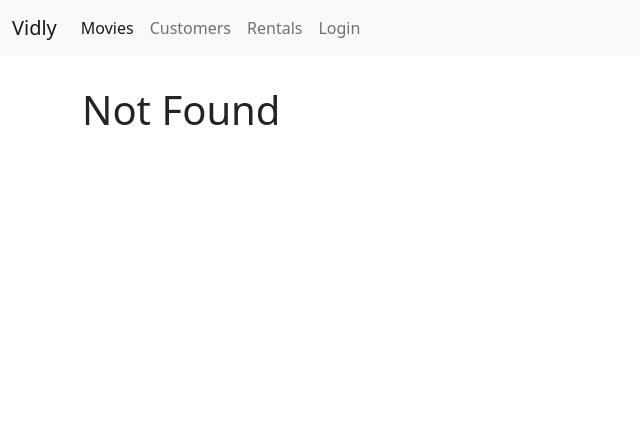
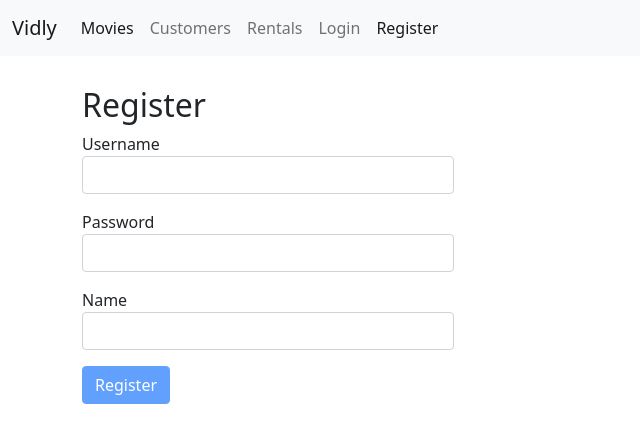
Before and after one commit to rickykiet83/vidly_react, a React (Create React App) app: page /register in a window 1280 px wide. Before the commit this address led to /not-found. Shown: the top 442 px of the page, without its empty margins (0-640 px from the left). Built offline with nearby package versions, Linux system fonts and the light colour scheme.

Commit message:
Register Form

```diff
--- a/src/App.js
+++ b/src/App.js
@@ -9,6 +9,7 @@ import MovieForm from './components/movieForm';
 import Movies from './components/movies';
 import NavBar from './components/navBar';
 import NotFound from './components/notFound';
+import RegisterForm from './components/registerForm';
 import Rentals from './components/rentals';
 
 class App extends Component {
@@ -19,6 +20,7 @@ class App extends Component {
         <main className='container'>
           <Switch>
             <Route path='/login' component={LoginForm}></Route>
+            <Route path='/register' component={RegisterForm}></Route>
             <Route path='/movies/:id' component={MovieForm}></Route>
             <Route path='/movies' component={Movies}></Route>
             <Route path='/customers' component={Customers}></Route>
--- a/src/components/navBar.jsx
+++ b/src/components/navBar.jsx
@@ -46,6 +46,11 @@ const NavBar = () => {
                 Login
               </NavLink>
             </li>
+            <li className='nav-item'>
+              <NavLink className='nav-link' to='/register'>
+                Register
+              </NavLink>
+            </li>
           </ul>
         </div>
       </div>
--- /dev/null
+++ b/src/components/registerForm.jsx
@@ -0,0 +1,35 @@
+import Form from './common/form';
+import Joi from 'joi-browser';
+import React from 'react';
+
+class RegisterForm extends Form {
+  state = {
+    data: { username: '', password: '', name: '' },
+    errors: {},
+  };
+  schema = {
+    username: Joi.string().required().label('Username'),
+    password: Joi.string().required().min(5).label('Password'),
+    name: Joi.string().required().label('Name'),
+  };
+
+  doSubmit = () => {
+    console.log('Submitted');
+  };
+
+  render() {
+    return (
+      <div>
+        <h2>Register</h2>
+        <form onSubmit={this.handleSubmit}>
+          {this.renderInput('username', 'Username')}
+          {this.renderInput('password', 'Password', 'password')}
+          {this.renderInput('name', 'Name')}
+          <div className='col col-sm-2'>{this.renderButton('Register')}</div>
+        </form>
+      </div>
+    );
+  }
+}
+
+export default RegisterForm;
```
